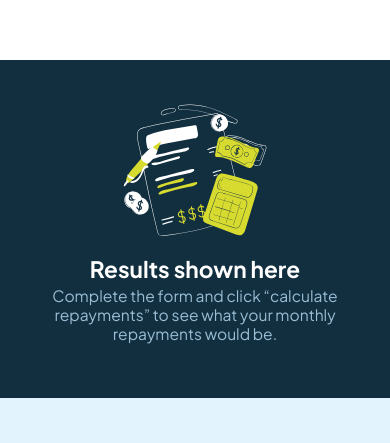
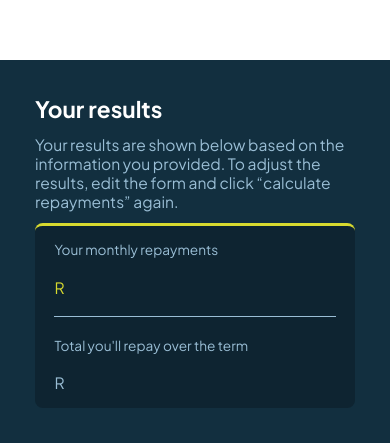
Before and after one commit to Kennedy-was-taken/mortgage_repayment_calculator, an Angular app: page / in a window 390 px wide. Shown: the part 446-889 px from the top of the page. Before the commit the page ends 844 px from the top, so only its background shows below. Built offline with nearby package versions, Linux system fonts and the light colour scheme.

Commit message:
tablet, mobile portrait right side page complete

```diff
--- a/src/app/app.component.css
+++ b/src/app/app.component.css
@@ -31,4 +31,5 @@
     background-color: var(--Slate_900);
     padding: 2.18em 2.18em 2.18em 2.18em;
     width: 100%;
+    height: fit-content;
 }
--- a/src/app/rightside/rightside.component.css
+++ b/src/app/rightside/rightside.component.css
@@ -9,29 +9,59 @@
     src: url('../assets/fonts/PlusJakartaSans-Italic-VariableFont_wght.ttf');
 }
 
-.container{
+.container, .subcontainer{
     display: flex;
     flex-direction: column;
-    row-gap: 0.9vw;
+    row-gap: 3vw;
     justify-content: center;
     align-items: center;
     color: var(--White);
 }
 
-img{
+.image{
+    display: flex;
     width: 38.8vw;
 }
 
-h1{
+.header{
     margin: 0;
     font-size: 5.8vw;
     font-family: 'PlusJakartaSans';
 }
+
+.subcontainer:nth-child(1) {
+    align-items: flex-start;
+}
+
 
 .paragraph{
     font-size: 4vw;
     font-family: 'PlusJakartaSans';
     color: var(--Slate_300);
     text-align: center;
-    margin-top: 0;
+    margin: 0;
 }
+
+.subcontainer:nth-child(1) .paragraph{
+    text-align: left;
+}
+
+
+.costContainer{
+    display: flex;
+    flex-direction: column;
+    row-gap: 5vw;
+    border-radius: 2vw;
+    background-color: #0e2431;
+    border-top: 1vw solid var(--Lime);
+    width: calc(100% - 10vw);
+    padding: 4vw 5vw;
+}
+
+.costContainer .paragraph:nth-child(2){
+    color: var(--Lime);
+}
+
+.costContainer .paragraph:nth-child(1), .costContainer .paragraph:nth-child(4){
+    font-size: 3.5vw;
+}
--- a/src/app/rightside/rightside.component.html
+++ b/src/app/rightside/rightside.component.html
@@ -1,6 +1,9 @@
 
 <section class="container">
 
+    <div class="subcontainer" *ngIf="firstScreen">
+
+        <!-- Block : false -->
         <img src="./images/illustration-empty.svg" alt="bill image"/>
 
         <h1 class="header">
@@ -11,4 +14,32 @@
             Complete the form and click “calculate repayments” to see what
     your monthly repayments would be.
         </p>
+
+    </div>
+
+    <div class="subcontainer" *ngIf="secondScreen">
+
+        <h1 class="header">
+            Your results
+        </h1>
+
+        <p class="paragraph">
+            Your results are shown below based on the information you provided.
+            To adjust the results, edit the form and click “calculate repayments” again.
+
+        </p>
+
+        <div class="costContainer">
+
+            <p class="paragraph">Your monthly repayments</p>
+            <p class="paragraph">R</p>
+            <div style="height: 1px; background-color: var(--Slate_300);"></div>
+            <p class="paragraph">Total you'll repay over the term</p>
+            <p class="paragraph">R</p>
+        </div>
+
+    </div>
+
+
+
 </section>
--- a/src/app/rightside/rightside.component.ts
+++ b/src/app/rightside/rightside.component.ts
@@ -1,11 +1,14 @@
 import { Component } from '@angular/core';
+import { NgIf } from '@angular/common';
 
 @Component({
   selector: 'app-rightside',
-  imports: [],
+  imports: [ NgIf],
   templateUrl: './rightside.component.html',
   styleUrls: ['./rightside.component.css', './styles/landscape/mobileMedia.css', './styles/portrait/tabletMedia.css', './styles/landscape/tabletMedia.css', './styles/landscape/desktopMedia.css']
 })
 export class RightsideComponent {
 
+  firstScreen = false;
+  secondScreen = true;
 }
--- a/src/app/rightside/styles/landscape/desktopMedia.css
+++ b/src/app/rightside/styles/landscape/desktopMedia.css
@@ -1,11 +1,11 @@
 
 @media only screen and (min-width: 1200px) and (orientation: landscape){
 
-    img{
+    .image{
         width: 11.5vw;
     }
 
-    h1{
+    .header{
         font-size: 1.5vw;
     }
 
--- a/src/app/rightside/styles/landscape/tabletMedia.css
+++ b/src/app/rightside/styles/landscape/tabletMedia.css
@@ -1,15 +1,19 @@
 
 @media only screen and (min-width: 950px) and (orientation: landscape){
 
-    img{
+    .image{
         width: 12.5vw;
     }
 
-    h1{
+    .header{
         font-size: 1.7vw;
     }
 
     .paragraph{
         font-size: 1.1vw;
     }
+
+    .header.active{
+        color: blue;
+    }
 }
--- a/src/app/rightside/styles/portrait/tabletMedia.css
+++ b/src/app/rightside/styles/portrait/tabletMedia.css
@@ -6,11 +6,11 @@
         row-gap: 0.5vw;
     }
 
-    img{
+    .image{
         width: 28vw;
     }
 
-    h1{
+    .header{
         font-size: 3.8vw;
     }
 
@@ -18,4 +18,5 @@
         margin-top: 1vw;
         margin-bottom: 0;
     }
+
 }
```
Lines whose indentation alone changed are shown as unchanged.
